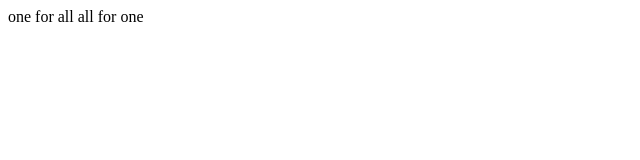
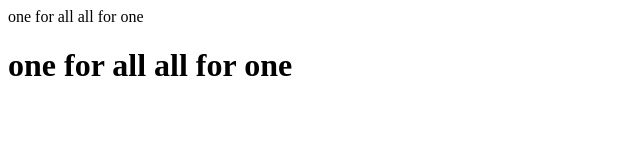
Before and after one commit to chippie74/git-cours, a plain HTML site: page index.html in a window 1280 px wide. Shown: the whole page, without its empty margins (0-640 px from the left). Drawn offline with Linux system fonts and the light colour scheme.

Commit message:
correction

```diff
--- a/index.html
+++ b/index.html
@@ -8,6 +8,6 @@
     <title>Document</title>
 </head>
 <body>
-
+    <h1>one for all all for one </h1>
 </body>
 </html>
```
